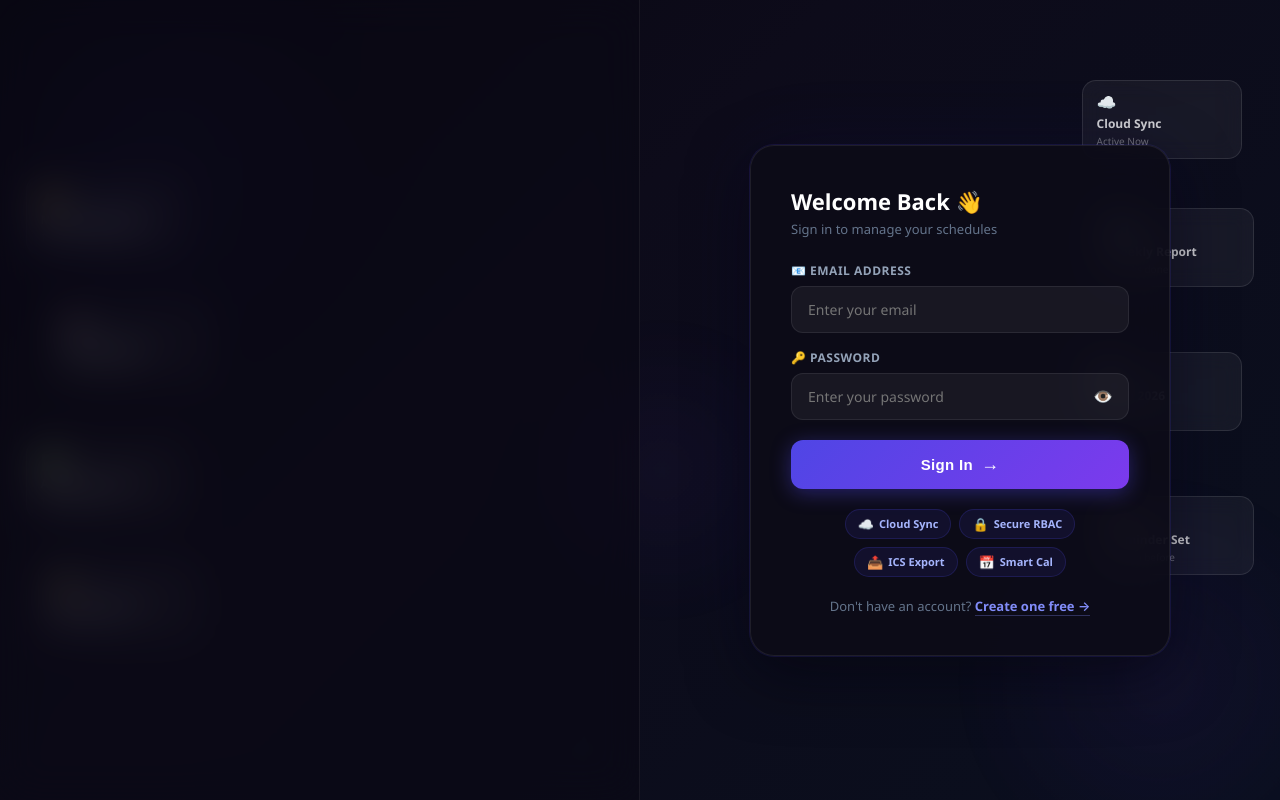
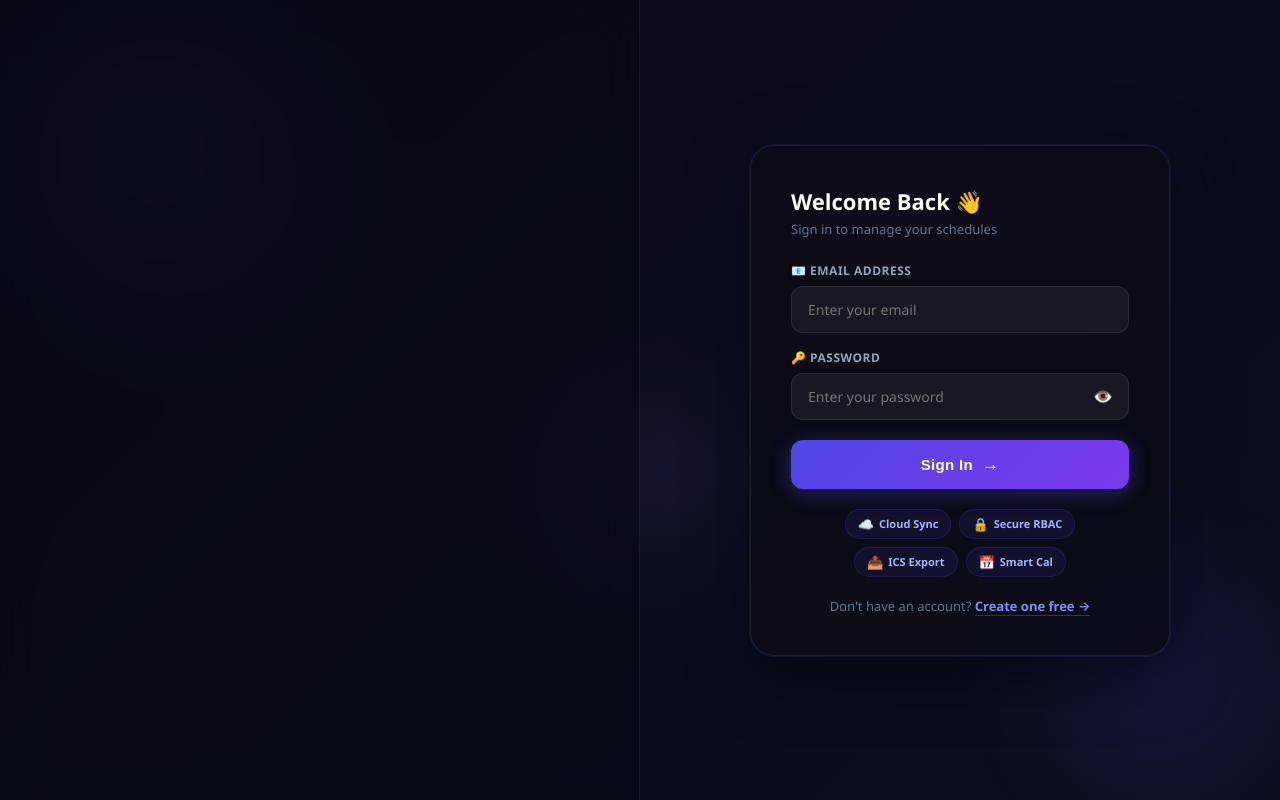
Before and after one commit to Chavanmanoj/smart-scheduler, a React (Vite) app: page /login in a window 1280 px wide. Built offline with nearby package versions, Linux system fonts and the light colour scheme.

Commit message:
Updated project files

```diff
--- a/src/pages/Login.jsx
+++ b/src/pages/Login.jsx
@@ -22,21 +22,6 @@ export default function Login() {
   return (
     <div style={s.page}>
       <style>{`
-        @keyframes floatUp {
-          0%  { opacity:0; transform:translateY(30px); }
-          20% { opacity:1; transform:translateY(0); }
-          80% { opacity:1; transform:translateY(0); }
-          100%{ opacity:0; transform:translateY(-30px); }
-        }
-        @keyframes gradShift {
-          0%  { background-position:0% 50%; }
-          50% { background-position:100% 50%; }
-          100%{ background-position:0% 50%; }
-        }
-        @keyframes pulse {
-          0%,100%{ transform:scale(1); opacity:0.4; }
-          50%    { transform:scale(1.1); opacity:0.6; }
-        }
         @keyframes fadeIn {
           from{ opacity:0; transform:translateY(20px); }
           to  { opacity:1; transform:translateY(0); }
@@ -51,20 +36,22 @@ export default function Login() {
           box-shadow: 0 8px 28px rgba(79,70,229,0.55) !important;
         }
 
-        /* Desktop: two column */
-        @media(min-width:769px){
-          .login-left  { display:flex !important; }
-          .login-right { width:50% !important; }
-          .float-cards { display:block !important; }
+        /* Desktop: two column layout */
+        @media (min-width: 769px) {
+          .login-container { flex-direction: row !important; }
+          .login-left { display: flex !important; width: 50% !important; }
+          .login-right { width: 50% !important; }
+          .mobile-logo { display: none !important; }
         }
 
-        /* Mobile: single column, no float cards */
-        @media(max-width:768px){
-          .login-left  { display:none !important; }
-          .login-right { width:100% !important; min-height:100vh !important; justify-content:center !important; padding:24px 16px !important; }
-          .login-card  { max-width:100% !important; padding:28px 20px !important; }
-          .float-cards { display:none !important; }
-          .orb1, .orb2, .orb3 { width:200px !important; height:200px !important; }
+        /* Mobile: single column */
+        @media (max-width: 768px) {
+          .login-container { flex-direction: column !important; }
+          .login-left { display: none !important; }
+          .login-right { width: 100% !important; min-height: 100vh !important; justify-content: center !important; padding: 24px 16px !important; }
+          .login-card { max-width: 100% !important; padding: 28px 20px !important; }
+          .orb1, .orb2, .orb3 { width: 200px !important; height: 200px !important; }
+          .mobile-logo { display: flex !important; }
         }
       `}</style>
 
@@ -75,29 +62,11 @@ export default function Login() {
         <div className="orb3" style={s.orb3} />
       </div>
 
-      {/* Floating cards — desktop only */}
-      <div className="float-cards" style={{ position: 'fixed', inset: 0, pointerEvents: 'none', zIndex: 1 }}>
-        {[
-          { top: '8%',  left: '3%',  icon: '📅', text: 'Team Meeting',    sub: 'Today 2:00 PM',   delay: '0s'   },
-          { top: '22%', left: '2%',  icon: '🔔', sub: 'Tomorrow 9:00 AM', text: 'Morning Standup', delay: '0.6s' },
-          { top: '38%', left: '4%',  icon: '📚', text: 'Study Session',   sub: 'Mon 10:00 AM',    delay: '1.2s' },
-          { top: '55%', left: '2%',  icon: '✅', text: 'Assignment Due',  sub: 'Tue 11:59 PM',    delay: '1.8s' },
-          { top: '70%', left: '3%',  icon: '🔒', text: 'Access Control',  sub: 'Wed 4:00 PM',     delay: '2.4s' },
-          { top: '10%', right: '3%', icon: '☁️', text: 'Cloud Sync',      sub: 'Active Now',      delay: '0.3s' },
-          { top: '26%', right: '2%', icon: '📊', text: 'Weekly Report',   sub: '3 tasks done',    delay: '0.9s' },
-          { top: '44%', right: '3%', icon: '🗓️', text: 'March 2026',      sub: '5 events',        delay: '1.5s' },
-          { top: '62%', right: '2%', icon: '⏰', text: 'Reminder Set',    sub: '30 min before',   delay: '2.1s' },
-        ].map((f, i) => (
-          <div key={i} style={{ position: 'absolute', top: f.top, left: f.left, right: f.right, background: 'rgba(255,255,255,0.05)', backdropFilter: 'blur(10px)', border: '1px solid rgba(255,255,255,0.1)', borderRadius: '14px', padding: '10px 14px', minWidth: '160px', animation: `floatUp 4s ease-in-out ${f.delay} infinite`, display: 'flex', flexDirection: 'column', gap: '2px' }}>
-            <span style={{ fontSize: '16px' }}>{f.icon}</span>
-            <span style={{ color: 'rgba(255,255,255,0.8)', fontSize: '12px', fontWeight: '600' }}>{f.text}</span>
-            <span style={{ color: 'rgba(255,255,255,0.4)', fontSize: '10px' }}>{f.sub}</span>
-          </div>
-        ))}
-      </div>
+      {/* Main container */}
+      <div className="login-container" style={s.container}>
 
         {/* Left side — desktop only */}
-      <div className="login-left" style={{ display: 'none', width: '50%', background: 'rgba(10,9,20,0.6)', backdropFilter: 'blur(20px)', borderRight: '1px solid rgba(255,255,255,0.06)', padding: '60px 48px', flexDirection: 'column', justifyContent: 'center', position: 'relative', zIndex: 2 }}>
+        <div className="login-left" style={s.leftSide}>
           <div style={{ marginBottom: '48px', animation: 'fadeIn 0.6s ease' }}>
             <div style={{ width: '56px', height: '56px', background: 'linear-gradient(135deg,#4f46e5,#7c3aed)', borderRadius: '16px', display: 'flex', alignItems: 'center', justifyContent: 'center', fontSize: '28px', marginBottom: '20px', boxShadow: '0 8px 24px rgba(79,70,229,0.5)' }}>🗓️</div>
             <h1 style={{ color: '#fff', fontSize: '32px', fontWeight: '800', margin: '0 0 8px', letterSpacing: '-1px' }}>
@@ -119,11 +88,11 @@ export default function Login() {
         </div>
 
         {/* Right side — login form */}
-      <div className="login-right" style={{ width: '50%', display: 'flex', alignItems: 'center', justifyContent: 'center', padding: '32px', position: 'relative', zIndex: 2 }}>
-        <div className="login-card" style={{ background: 'rgba(13,12,24,0.9)', backdropFilter: 'blur(20px)', borderRadius: '24px', padding: '40px', width: '100%', maxWidth: '420px', border: '1px solid rgba(255,255,255,0.08)', boxShadow: '0 0 0 1px rgba(79,70,229,0.15),0 20px 60px rgba(0,0,0,0.5),0 0 80px rgba(79,70,229,0.08)', animation: 'fadeIn 0.5s ease' }}>
+        <div className="login-right" style={s.rightSide}>
+          <div className="login-card" style={s.loginCard}>
 
             {/* Mobile logo */}
-          <div style={{ display: 'none', alignItems: 'center', gap: '12px', marginBottom: '24px' }} className="mobile-logo">
+            <div className="mobile-logo" style={s.mobileLogo}>
               <div style={{ width: '44px', height: '44px', background: 'linear-gradient(135deg,#4f46e5,#7c3aed)', borderRadius: '12px', display: 'flex', alignItems: 'center', justifyContent: 'center', fontSize: '22px' }}>🗓️</div>
               <div>
                 <p style={{ color: '#fff', fontSize: '18px', fontWeight: '800', margin: 0 }}>Smart <span style={{ color: '#818cf8' }}>Scheduler</span></p>
@@ -193,18 +162,65 @@ export default function Login() {
             </p>
           </div>
         </div>
-
-      <style>{`
-        @media(max-width:768px){
-          .mobile-logo { display:flex !important; }
-        }
-      `}</style>
+      </div>
     </div>
   )
 }
 
 const s = {
-  page: { minHeight: '100vh', display: 'flex', background: '#07060f', position: 'relative', overflow: 'hidden' },
+  page: {
+    minHeight: '100vh',
+    display: 'flex',
+    flexDirection: 'column',
+    background: '#07060f',
+    position: 'relative',
+    overflow: 'hidden'
+  },
+  container: {
+    display: 'flex',
+    flex: 1,
+    position: 'relative',
+    zIndex: 2,
+    maxWidth: '1400px',
+    margin: '0 auto',
+    width: '100%'
+  },
+  leftSide: {
+    display: 'none',
+    width: '50%',
+    background: 'rgba(10,9,20,0.6)',
+    backdropFilter: 'blur(20px)',
+    borderRight: '1px solid rgba(255,255,255,0.06)',
+    padding: '60px 48px',
+    flexDirection: 'column',
+    justifyContent: 'center',
+    position: 'relative'
+  },
+  rightSide: {
+    width: '50%',
+    display: 'flex',
+    alignItems: 'center',
+    justifyContent: 'center',
+    padding: '32px',
+    position: 'relative'
+  },
+  loginCard: {
+    background: 'rgba(13,12,24,0.9)',
+    backdropFilter: 'blur(20px)',
+    borderRadius: '24px',
+    padding: '40px',
+    width: '100%',
+    maxWidth: '420px',
+    border: '1px solid rgba(255,255,255,0.08)',
+    boxShadow: '0 0 0 1px rgba(79,70,229,0.15),0 20px 60px rgba(0,0,0,0.5),0 0 80px rgba(79,70,229,0.08)',
+    animation: 'fadeIn 0.5s ease'
+  },
+  mobileLogo: {
+    display: 'none',
+    alignItems: 'center',
+    gap: '12px',
+    marginBottom: '24px'
+  },
   bg:   { position: 'fixed', inset: 0, background: 'linear-gradient(135deg,#07060f 0%,#0d0b1a 40%,#0a0f1e 100%)', zIndex: 0 },
   orb1: { position: 'absolute', width: '500px', height: '500px', borderRadius: '50%', background: 'radial-gradient(circle,rgba(79,70,229,0.15),transparent 70%)', top: '-100px', left: '-100px', animation: 'pulse 6s ease-in-out infinite' },
   orb2: { position: 'absolute', width: '400px', height: '400px', borderRadius: '50%', background: 'radial-gradient(circle,rgba(124,58,237,0.12),transparent 70%)', bottom: '-80px', right: '-80px', animation: 'pulse 8s ease-in-out infinite' },
```
Lines whose indentation alone changed are shown as unchanged.
